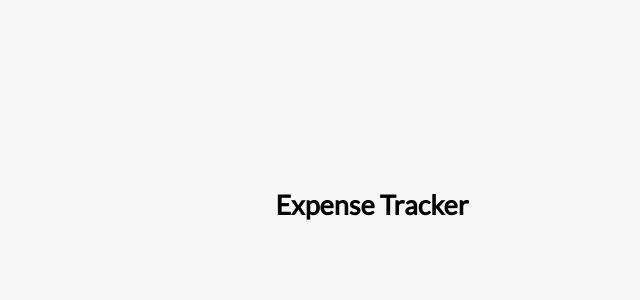
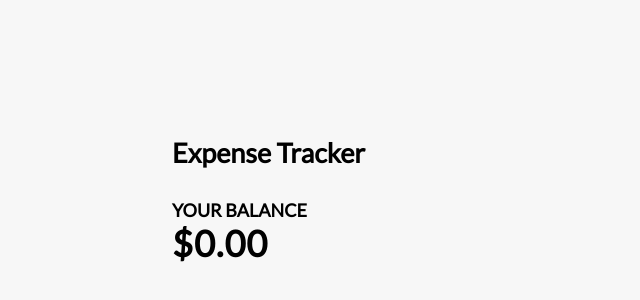
Before and after one commit to AbdulRehman-1/vue-expense-tracker-ts, a Vue app: page / in a window 1280 px wide. Shown: the part 196-496 px from the top of the page, without its empty margins (268-908 px from the left). Built offline with nearby package versions, Linux system fonts and the light colour scheme.

Commit message:
completed ui for balance component

```diff
--- a/src/App.vue
+++ b/src/App.vue
@@ -1,5 +1,11 @@
-<template><AppHeader /></template>
+<template>
+  <AppHeader />
+  <div class="container">
+    <AppBalance />
+  </div>
+</template>
 
 <script setup>
 import AppHeader from './components/AppHeader.vue'
+import AppBalance from './components/AppBalance.vue'
 </script>
--- /dev/null
+++ b/src/components/AppBalance.vue
@@ -0,0 +1,4 @@
+<template>
+  <h4>Your Balance</h4>
+  <h1 id="balance">$0.00</h1>
+</template>
```
